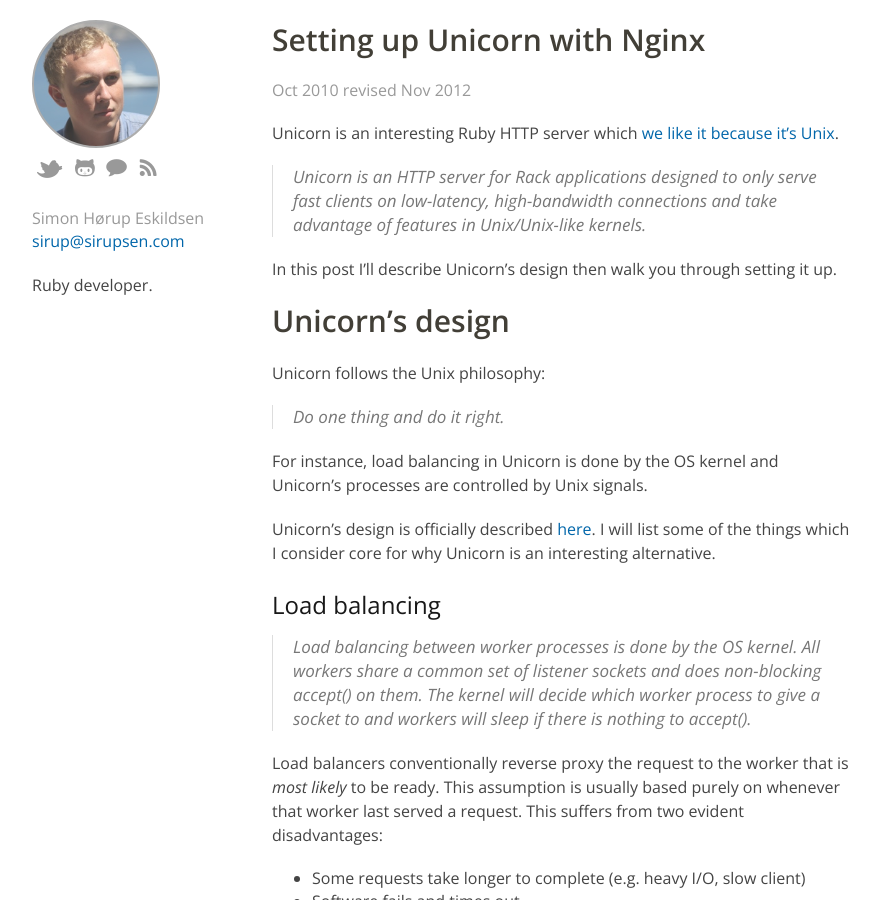
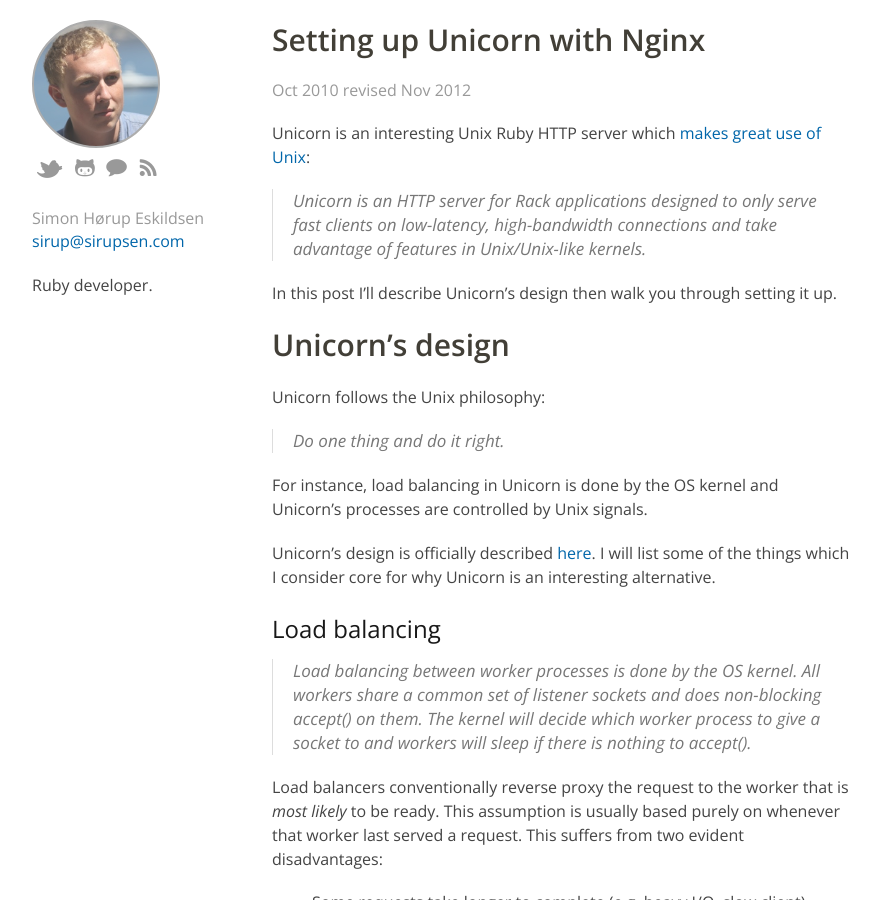
Before and after one commit to igor47/blog, a Jekyll site: the page built from _posts/2010-10-22-setting-up-unicorn-with-nginx.md, in a window 1280 px wide and 900 px high. Shown: the whole window, without its empty margins (138-1017 px from the left). Built offline with Jekyll 4.4.1, drawn with Linux system fonts in a browser that asks for light colours.

Commit message:
Fix start

```diff
--- a/_posts/2010-10-22-setting-up-unicorn-with-nginx.md
+++ b/_posts/2010-10-22-setting-up-unicorn-with-nginx.md
@@ -5,8 +5,7 @@
 updated_at: Nov 2012
 ---
 
-Unicorn is an interesting Ruby HTTP server which [we like it because it's
-Unix][tomayko].
+Unicorn is an interesting Unix Ruby HTTP server which [makes great use of Unix][tomayko]:
 
 > Unicorn is an HTTP server for Rack applications designed to only serve fast
 > clients on low-latency, high-bandwidth connections and take advantage of
```
